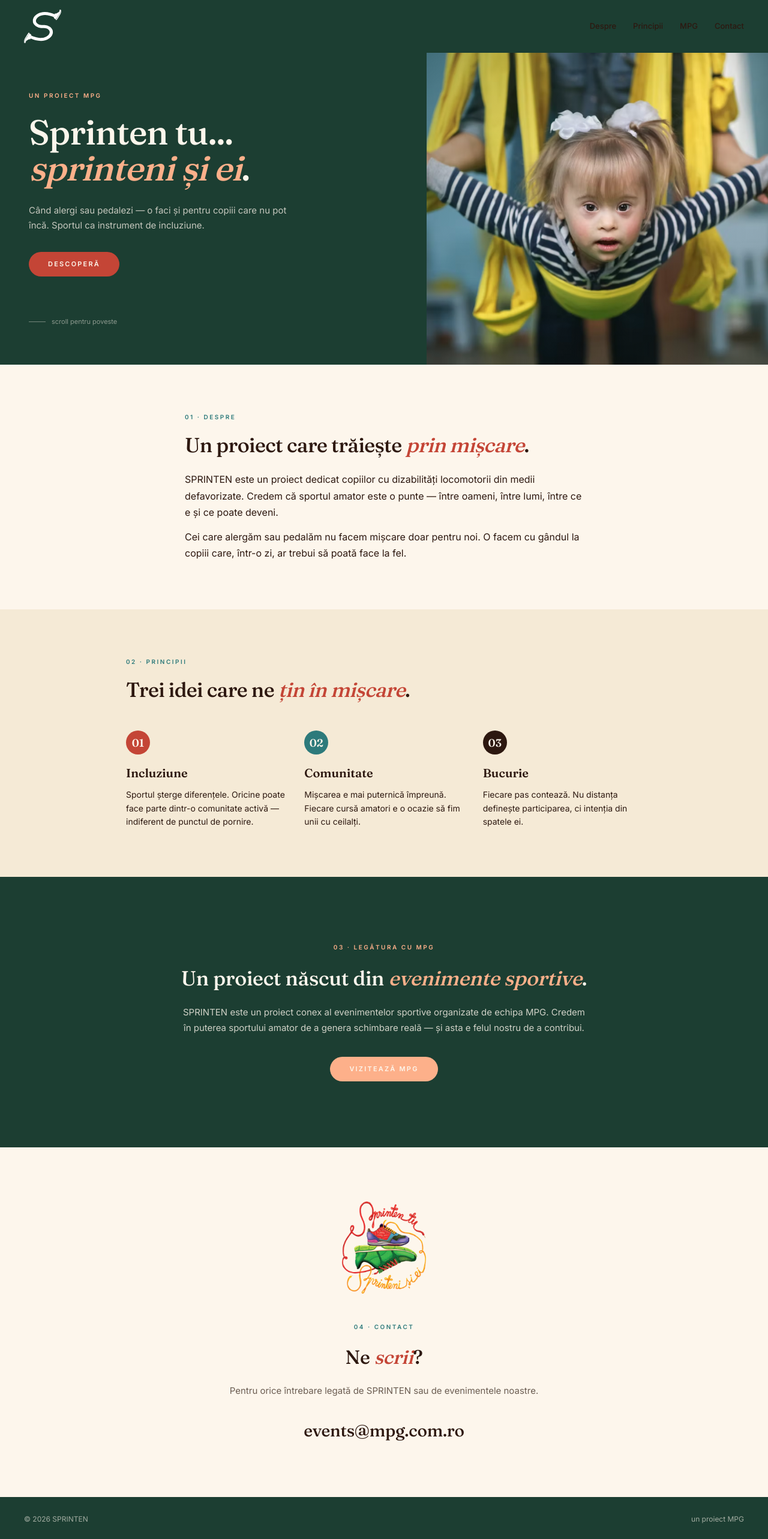
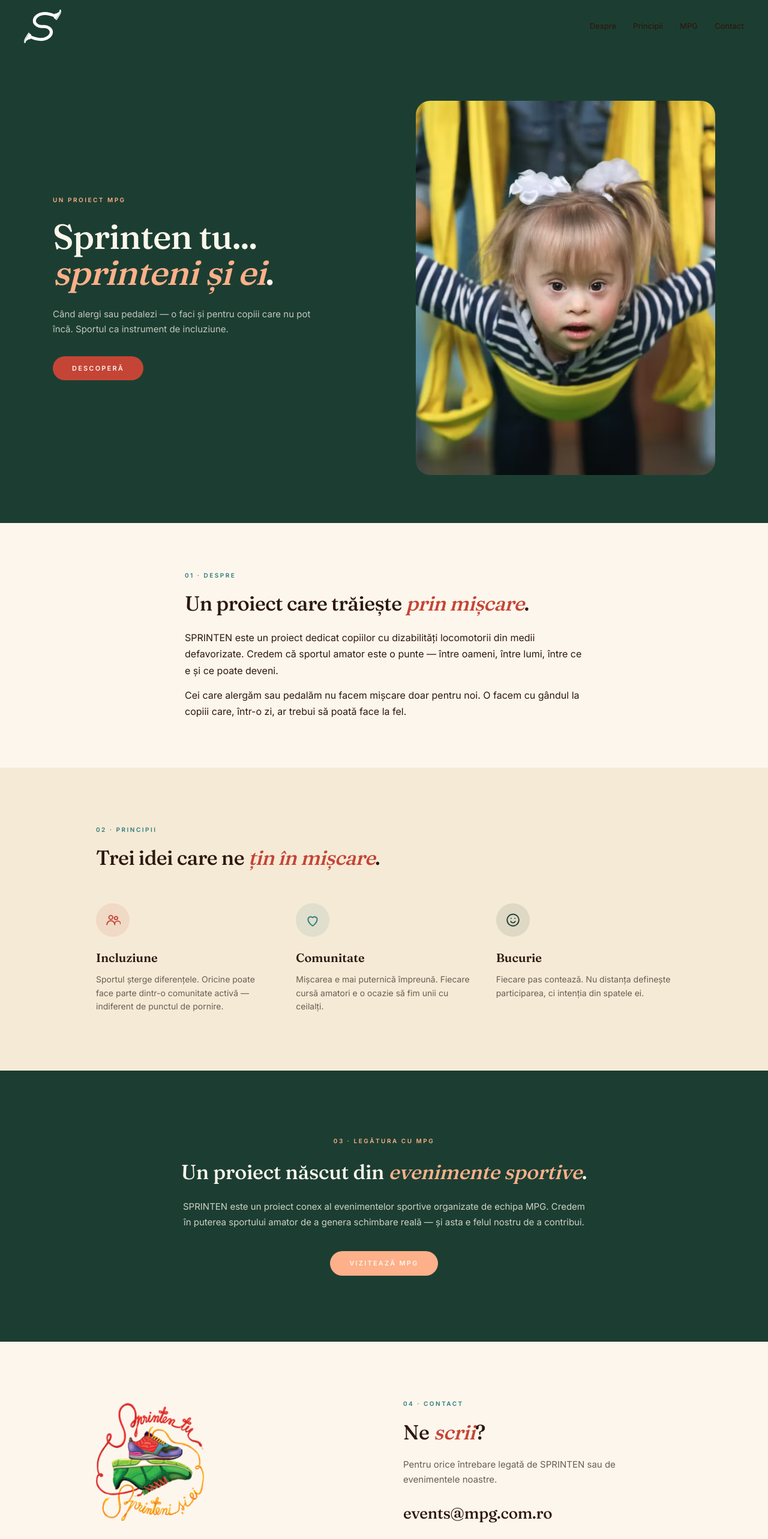
Before and after one commit to tudormocuta-mpg/sprinten-website, a Next.js app: page / in a window 1280 px wide. Shown: the top 2566 px of the page at 60% size. Built offline with nearby package versions, Linux system fonts and the light colour scheme.

Commit message:
feat(design): align hero/principii/contact closer to stitch \u2014 contained photo card, icon principii, two-column contact

```diff
--- a/src/components/hero.tsx
+++ b/src/components/hero.tsx
@@ -4,9 +4,8 @@ import { content } from "@/lib/content";
 export function Hero() {
   return (
     <section className="bg-forest text-cream">
-      <div className="grid grid-cols-1 md:grid-cols-[1.25fr_1fr] md:min-h-[520px]">
-        <div className="order-2 flex flex-col justify-between px-6 pb-12 pt-10 md:order-1 md:px-12 md:py-16">
-          <div>
+      <div className="mx-auto grid max-w-[1200px] grid-cols-1 items-center gap-10 px-6 py-12 md:grid-cols-[1.1fr_1fr] md:gap-14 md:px-12 md:py-20">
+        <div className="order-2 md:order-1">
           <div className="mb-6 text-[10px] font-semibold uppercase tracking-[0.25em] text-peach">
             {content.brand.mpgTag}
           </div>
@@ -18,7 +17,7 @@ export function Hero() {
             {content.hero.titleSuffix}
           </h1>
 
-            <p className="mt-7 max-w-[440px] text-[15px] leading-[1.65] text-cream/75">
+          <p className="mt-7 max-w-[460px] text-[15px] leading-[1.65] text-cream/75">
             {content.hero.description}
           </p>
 
@@ -30,22 +29,15 @@ export function Hero() {
           </a>
         </div>
 
-          <div className="mt-10 hidden items-center gap-2.5 text-[11px] text-cream/50 md:flex">
-            <div className="h-px w-7 bg-cream/40" />
-            <span>{content.hero.scrollHint}</span>
-          </div>
-        </div>
-
-        <div className="relative order-1 aspect-[4/3] md:order-2 md:aspect-auto md:min-h-[420px]">
+        <div className="relative order-1 aspect-[4/5] w-full overflow-hidden rounded-[24px] md:order-2 md:aspect-[4/5]">
           <Image
             src="/hero.png"
             alt={content.hero.photoAlt}
             fill
             priority
-            sizes="(max-width: 768px) 100vw, 40vw"
+            sizes="(max-width: 768px) 100vw, 45vw"
             className="object-cover"
           />
-          <div className="absolute inset-0 bg-gradient-to-br from-forest/30 via-transparent to-forest/20" />
         </div>
       </div>
     </section>
--- a/src/components/principiu-card.tsx
+++ b/src/components/principiu-card.tsx
@@ -1,30 +1,31 @@
 import type { PrincipiuAccent } from "@/lib/content";
+import type { ReactNode } from "react";
 
-const accentBg: Record<PrincipiuAccent, string> = {
-  terracotta: "bg-terracotta",
-  teal: "bg-teal",
-  brown: "bg-brown",
+const accentRing: Record<PrincipiuAccent, string> = {
+  terracotta: "bg-terracotta/10 text-terracotta",
+  teal: "bg-teal/10 text-teal",
+  brown: "bg-forest/10 text-forest",
 };
 
 interface PrincipiuCardProps {
-  number: string;
+  icon: ReactNode;
   accent: PrincipiuAccent;
   title: string;
   description: string;
 }
 
-export function PrincipiuCard({ number, accent, title, description }: PrincipiuCardProps) {
+export function PrincipiuCard({ icon, accent, title, description }: PrincipiuCardProps) {
   return (
-    <div>
+    <div className="flex flex-col items-center text-center md:items-start md:text-left">
       <div
-        className={`mb-4 flex h-10 w-10 items-center justify-center rounded-full font-serif text-[18px] font-semibold text-cream ${accentBg[accent]}`}
+        className={`mb-5 flex h-14 w-14 items-center justify-center rounded-full ${accentRing[accent]}`}
       >
-        {number}
+        {icon}
       </div>
       <h3 className="mb-2.5 font-serif text-[20px] font-semibold text-brown">
         {title}
       </h3>
-      <p className="text-[14px] leading-[1.6] text-brown">{description}</p>
+      <p className="text-[14px] leading-[1.6] text-brown-muted">{description}</p>
     </div>
   );
 }
--- a/src/components/section-contact.tsx
+++ b/src/components/section-contact.tsx
@@ -13,33 +13,35 @@ export function SectionContact() {
   } = content.contact;
 
   return (
-    <section id="contact" className="px-6 py-[70px] md:px-12 md:py-[90px]">
-      <div className="mx-auto max-w-[680px] text-center">
-        <div className="mb-10 flex justify-center md:mb-12">
+    <section id="contact" className="px-6 py-20 md:px-12 md:py-24">
+      <div className="mx-auto grid max-w-[960px] grid-cols-1 items-center gap-10 md:grid-cols-2 md:gap-16">
+        <div className="flex justify-center md:justify-start">
           <Image
             src="/sprinten-logo-expanded.png"
             alt={content.brand.tagline}
-            width={140}
-            height={154}
-            className="h-auto w-[120px] md:w-[140px]"
+            width={180}
+            height={198}
+            className="h-auto w-[150px] md:w-[180px]"
           />
         </div>
-        <div className="mb-6 text-[10px] font-semibold uppercase tracking-[0.25em] text-teal">
+        <div className="text-center md:text-left">
+          <div className="mb-5 text-[10px] font-semibold uppercase tracking-[0.25em] text-teal">
             {number} · {label}
           </div>
-        <h2 className="mb-6 font-serif text-[26px] font-medium leading-[1.2] tracking-[-0.01em] text-brown md:text-[32px]">
+          <h2 className="mb-5 font-serif text-[28px] font-medium leading-[1.2] tracking-[-0.01em] text-brown md:text-[34px]">
             {titlePrefix}
             <em className="italic text-terracotta">{titleEmphasis}</em>
             {titleSuffix}
           </h2>
-        <p className="mb-8 text-[15px] leading-[1.7] text-brown-muted">{paragraph}</p>
+          <p className="mb-6 text-[15px] leading-[1.7] text-brown-muted">{paragraph}</p>
           <a
             href={`mailto:${email}`}
-          className="inline-block break-all font-serif text-[22px] font-medium tracking-[-0.01em] text-terracotta hover:underline md:text-[28px]"
+            className="inline-block break-all font-serif text-[22px] font-medium tracking-[-0.01em] text-terracotta hover:underline md:text-[26px]"
           >
             {email}
           </a>
         </div>
+      </div>
     </section>
   );
 }
--- a/src/components/section-principii.tsx
+++ b/src/components/section-principii.tsx
@@ -1,26 +1,52 @@
 import { content } from "@/lib/content";
 import { PrincipiuCard } from "./principiu-card";
+
+const icons = {
+  incluziune: (
+    <svg width="26" height="26" viewBox="0 0 24 24" fill="none" stroke="currentColor" strokeWidth="1.7" strokeLinecap="round" strokeLinejoin="round">
+      <circle cx="9" cy="8" r="3" />
+      <circle cx="17" cy="9" r="2.4" />
+      <path d="M3 19c0-3.3 2.7-6 6-6s6 2.7 6 6" />
+      <path d="M15 18c0-2.5 2-4.5 4.5-4.5S24 15.5 24 18" />
+    </svg>
+  ),
+  comunitate: (
+    <svg width="26" height="26" viewBox="0 0 24 24" fill="none" stroke="currentColor" strokeWidth="1.7" strokeLinecap="round" strokeLinejoin="round">
+      <path d="M12 21s-7-4.5-7-10a4 4 0 0 1 7-2.7A4 4 0 0 1 19 11c0 5.5-7 10-7 10z" />
+    </svg>
+  ),
+  bucurie: (
+    <svg width="26" height="26" viewBox="0 0 24 24" fill="none" stroke="currentColor" strokeWidth="1.7" strokeLinecap="round" strokeLinejoin="round">
+      <circle cx="12" cy="12" r="9" />
+      <path d="M8.5 14c1 1.5 2.2 2.2 3.5 2.2s2.5-.7 3.5-2.2" />
+      <line x1="9" y1="9.5" x2="9" y2="9.5" />
+      <line x1="15" y1="9.5" x2="15" y2="9.5" />
+    </svg>
+  ),
+} as const;
+
+const iconMap = [icons.incluziune, icons.comunitate, icons.bucurie];
 
 export function SectionPrincipii() {
   const { number, label, titlePrefix, titleEmphasis, titleSuffix, items } =
     content.principii;
 
   return (
-    <section id="principii" className="bg-cream-warm px-6 py-16 md:px-12 md:py-20">
-      <div className="mx-auto max-w-[860px]">
-        <div className="mb-5 text-[10px] font-semibold uppercase tracking-[0.25em] text-teal">
+    <section id="principii" className="bg-cream-warm px-6 py-20 md:px-12 md:py-24">
+      <div className="mx-auto max-w-[960px]">
+        <div className="mb-5 text-center text-[10px] font-semibold uppercase tracking-[0.25em] text-teal md:text-left">
           {number} · {label}
         </div>
-        <h2 className="mb-10 max-w-[560px] font-serif text-[26px] font-medium leading-[1.15] tracking-[-0.02em] text-brown md:mb-12 md:text-[34px]">
+        <h2 className="mx-auto mb-14 max-w-[560px] text-center font-serif text-[26px] font-medium leading-[1.15] tracking-[-0.02em] text-brown md:mx-0 md:text-left md:text-[34px]">
           {titlePrefix}
           <em className="italic text-terracotta">{titleEmphasis}</em>
           {titleSuffix}
         </h2>
-        <div className="grid gap-8 md:grid-cols-3">
-          {items.map((item) => (
+        <div className="grid gap-12 md:grid-cols-3 md:gap-10">
+          {items.map((item, i) => (
             <PrincipiuCard
               key={item.number}
-              number={item.number}
+              icon={iconMap[i]}
               accent={item.accent}
               title={item.title}
               description={item.description}
```
Lines whose indentation alone changed are shown as unchanged.
